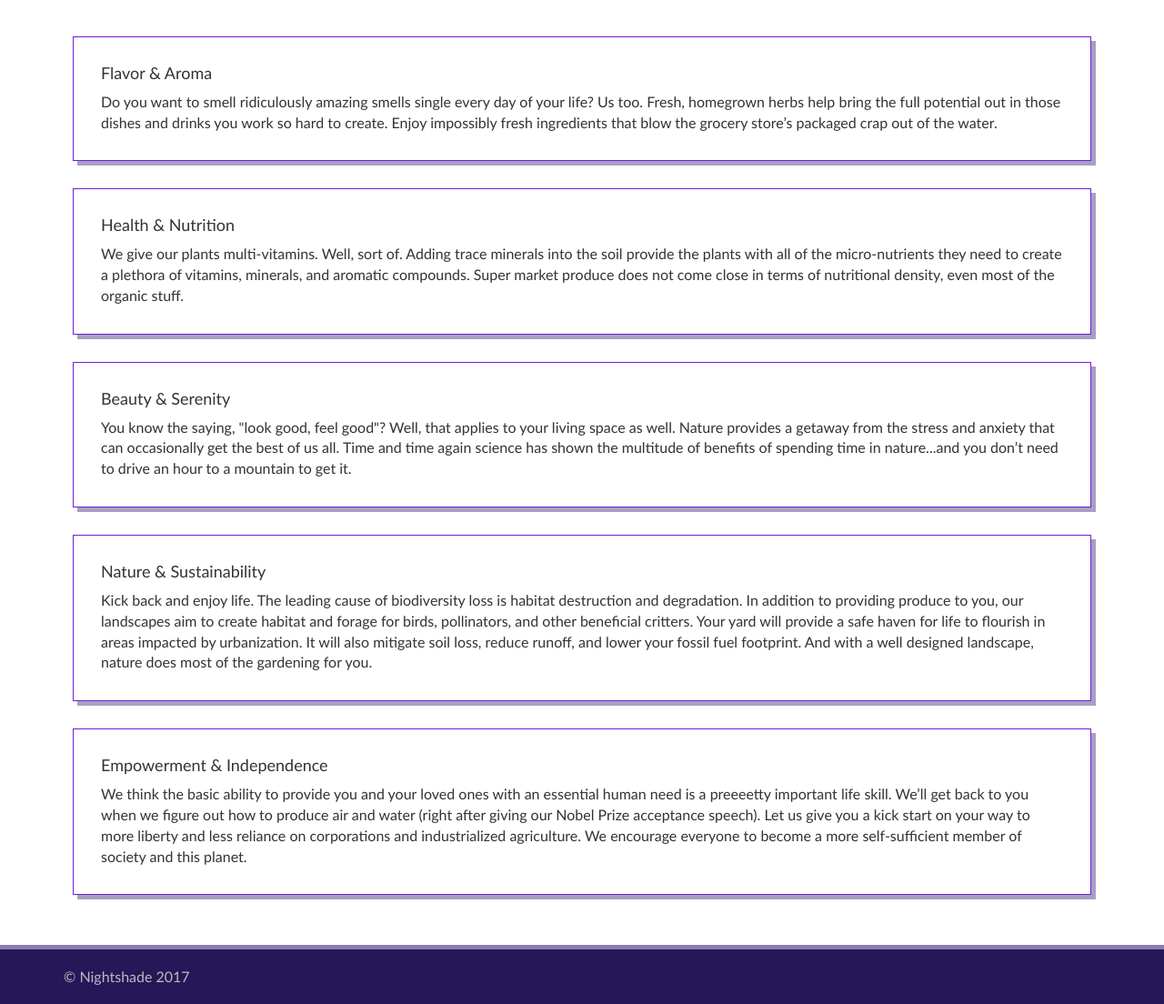
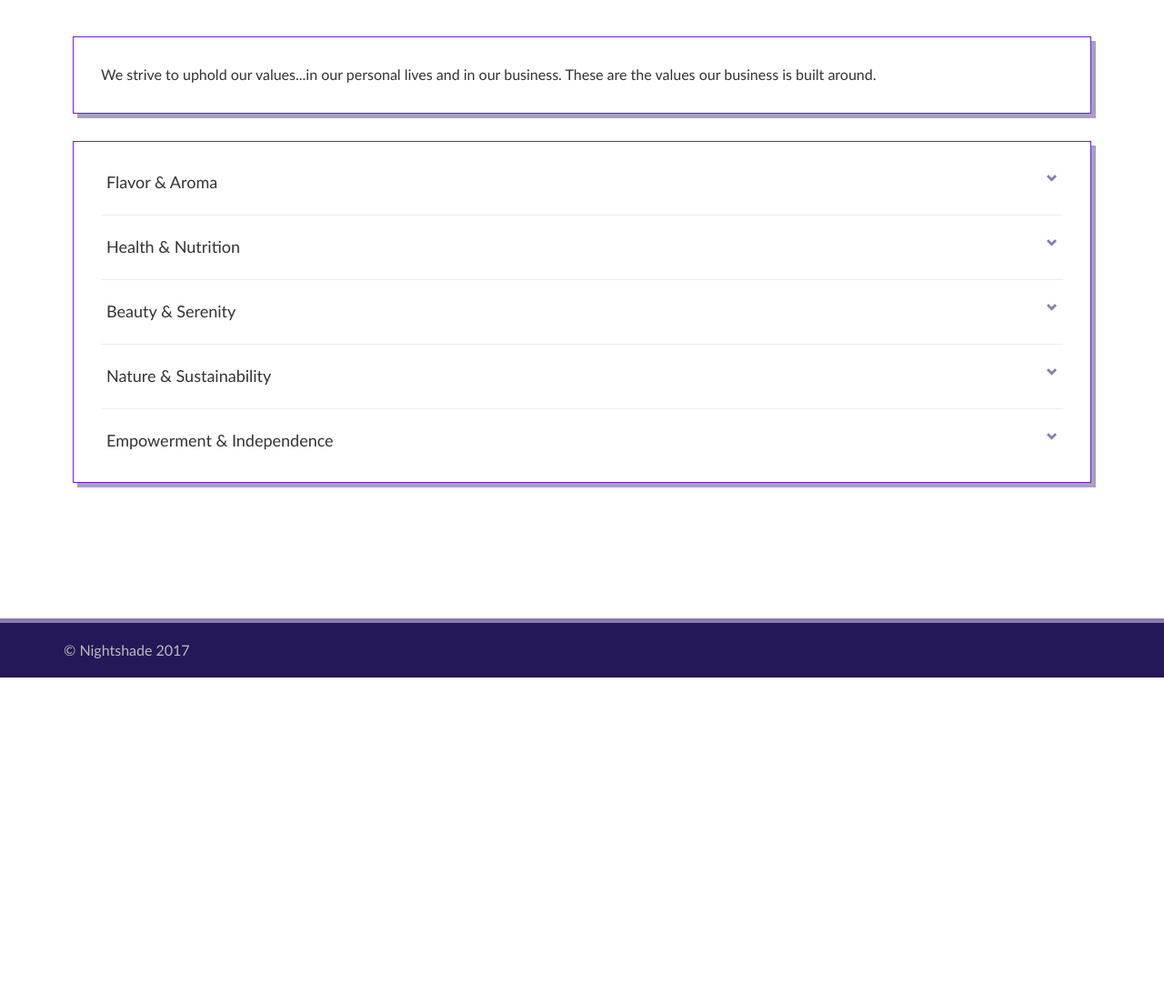
Before and after one commit to a-bort/Nightshade, a PHP site: page /values.html in a window 1280 px wide. Shown: the part 55-1159 px from the top of the page at 91% size. After the commit the page ends 800 px from the top, so only its background shows below. Run offline with PHP 8.4, Linux system fonts and the light colour scheme; some libraries are stand-ins or nearby versions.

Commit message:
Page structure/collapse for values page

```diff
--- a/style.css
+++ b/style.css
@@ -11,6 +11,14 @@ html {
   line-height: 60px; /* Vertically center the text there */
   background-color: #261758;
   border-top: 5px solid #887CAF;
+}
+
+.right {
+  float: right;
+}
+
+.left {
+  float: left;
 }
 
 body {
@@ -154,6 +162,36 @@ a:hover, a:focus {
   margin-bottom: 5px;
 }
 
+.about-row .collapse p:last-child {
+  margin-bottom: 10px !important;
+}
+
+.header-btn {
+  width: 100%;
+  height: 70px;
+  text-align: left;
+  background: white;
+  border: none;
+  font-size: 18px;
+}
+
+.header-btn:after {
+  font-family: 'Glyphicons Halflings';
+  content: "\e113";
+  float: right;
+  color: #887CAF;
+  font-size: 12px;
+}
+
+.header-btn.collapsed:after {
+  content: "\e114";
+}
+
+hr.header-border {
+  margin-top: 0px;
+  margin-bottom: 0px;
+}
+
 .contact-details {
   word-wrap: break-word;
 }
--- a/values.html
+++ b/values.html
@@ -35,42 +35,57 @@
     <div class="page-content">
       <div class="container">
         <div class="row about-row">
-          <div class="col-sm-12">
-            <h4>Flavor & Aroma</h4>
+          <p>We strive to uphold our values...in our personal lives and in our business. These are the values our business is built around.</p>
+          <!--<div class="col-sm-9">
+            <p>We strive to uphold our values...in our personal lives and in our business. These are the values our business is built around.</p>
+          </div>
+          <div class="col-sm-3">
+            <img src="./images/cocktails.jpg" class="right"/>
+          </div>-->
+        </div>
+        <div class="row about-row" style="padding-top: 10px; padding-bottom: 10px;">
+          <button class="header-btn collapsed" role="button" data-toggle="collapse" href="#flavor-aroma" aria-expanded="false" aria-controls="flavor-aroma">
+            Flavor & Aroma
+          </button>
+          <div class="collapse" id="flavor-aroma">
             <p>
-              Do you want to smell ridiculously amazing smells single every day of your life? Us too. Fresh, homegrown herbs help bring the full potential out in those dishes and drinks you work so hard to create. Enjoy impossibly fresh ingredients that blow the grocery store’s packaged crap out of the water.
+              Do you want to smell ridiculously amazing smells single every day of your life? Us too. Fresh, homegrown herbs and produce help bring out the full potential in the dishes and drinks you work so hard to create. Enjoy impossibly fresh ingredients that blow the grocery store’s packaged crap out of the water.
             </p>
           </div>
-        </div>
-        <div class="row about-row">
-          <div class="col-sm-12">
-            <h4>Health & Nutrition</h4>
+          <hr class="header-border"/>
+          <button class="header-btn collapsed" role="button" data-toggle="collapse" href="#health-nutrition" aria-expanded="false" aria-controls="health-nutrition">
+            Health & Nutrition
+          </button>
+          <div class="collapse" id="health-nutrition">
             <p>
-              We give our plants multi-vitamins. Well, sort of. Adding trace minerals into the soil provide the plants with all of the micro-nutrients they need to create a plethora of vitamins, minerals, and aromatic compounds. Super market produce does not come close in terms of nutritional density, even most of the organic stuff.
+              We give our plants multi-vitamins. Sort of. Did you know that adding trace minerals into the soil provides plants with all of the micro-nutrients they need to create a plethora of vitamins, minerals, and best of all, those glorious aromatic flavor compounds. Supermarket produce doesn’t come close in terms of nutrient density, even the fancy “organic” stuff.
             </p>
           </div>
-        </div>
-        <div class="row about-row">
-          <div class="col-sm-12">
-            <h4>Beauty & Serenity</h4>
+          <hr class="header-border"/>
+          <button class="header-btn collapsed" role="button" data-toggle="collapse" href="#beauty-serenity" aria-expanded="false" aria-controls="beauty-serenity">
+            Beauty & Serenity
+          </button>
+          <div class="collapse" id="beauty-serenity">
             <p>
-              You know the saying, "look good, feel good"? Well, that applies to your living space as well. Nature provides a getaway from the stress and anxiety that can occasionally get the best of us all. Time and time again science has shown the multitude of benefits of spending time in nature...and you don’t need to drive an hour to a mountain to get it.
+              Fact: Nature is utterly gorgeous. It also provides an amazing getaway from the stress and anxiety that can occasionally get the best of us all. Time and time again, science has shown the multitude of benefits of spending time in nature!
             </p>
           </div>
-        </div>
-        <div class="row about-row">
-          <div class="col-sm-12">
-            <h4>Nature & Sustainability</h4>
+          <hr class="header-border"/>
+          <button class="header-btn collapsed" role="button" data-toggle="collapse" href="#nature-sustain" aria-expanded="false" aria-controls="nature-sustain">
+            Nature & Sustainability
+          </button>
+          <div class="collapse" id="nature-sustain">
             <p>
-              Kick back and enjoy life. The leading cause of biodiversity loss is habitat destruction and degradation. In addition to providing produce to you, our landscapes aim to create habitat and forage for birds, pollinators, and other beneficial critters. Your yard will provide a safe haven for life to flourish in areas impacted by urbanization. It will also mitigate soil loss, reduce runoff, and lower your fossil fuel footprint. And with a well designed landscape, nature does most of the gardening for you.
+              Buzzkill: The leading cause of biodiversity loss is habitat destruction and degradation. In addition to providing produce to you, our landscapes aim to create habitat and forage for birds, pollinators, and other beneficial critters. Your plants will provide a safe haven for life to flourish. You’ll also be mitigating soil loss, reducing runoff, and lowering your fossil fuel footprint.
             </p>
           </div>
-        </div>
-        <div class="row about-row">
-          <div class="col-sm-12">
-            <h4>Empowerment & Independence</h4>
+          <hr class="header-border"/>
+          <button class="header-btn collapsed" role="button" data-toggle="collapse" href="#empower" aria-expanded="false" aria-controls="empower">
+            Empowerment & Independence
+          </button>
+          <div class="collapse" id="empower">
             <p>
-              We think the basic ability to provide you and your loved ones with an essential human need is a preeeetty important life skill. We’ll get back to you when we figure out how to produce air and water (right after giving our Nobel Prize acceptance speech). Let us give you a kick start on your way to more liberty and less reliance on corporations and industrialized agriculture. We encourage everyone to become a more self-sufficient member of society and this planet.
+              We believe that the ability to provide you and your loved ones with an essential human need is a preeeetty important life skill. We’ll get back to you when we figure out how to produce air and water (right after giving our Nobel Prize acceptance speech). Let us give you a kick start on your way to more liberty and less reliance on corporations and industrialized agriculture. We encourage everyone to become a more self-sufficient member of society and this planet!
             </p>
           </div>
         </div>
```
Also changed, not shown: images/cocktails.jpg (added).
